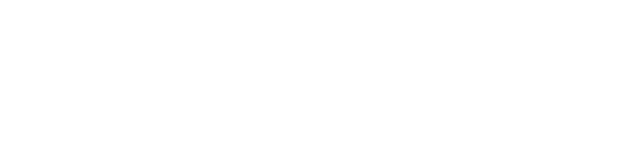
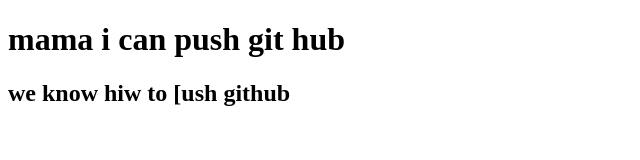
Before and after one commit to mdrion12/my-first-repo1, a plain HTML site: page index.html in a window 1280 px wide. Shown: the whole page, without its empty margins (0-640 px from the left). Drawn offline with Linux system fonts and the light colour scheme.

Commit message:
addeeded header"

```diff
--- a/index.html
+++ b/index.html
@@ -7,6 +7,7 @@
     <title>my-first-repo</my-first-repo></title>
 </head>
 <body>
-
+    <h1>mama i can push git hub</h1>
+    <h2>we know hiw to [ush github</h2>
 </body>
 </html>
```
